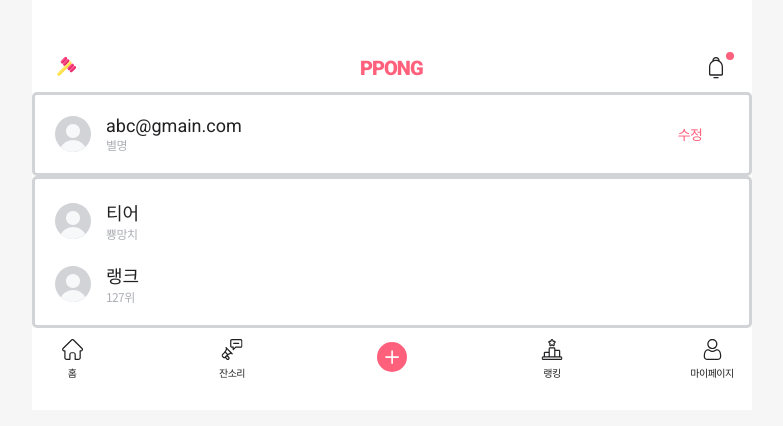
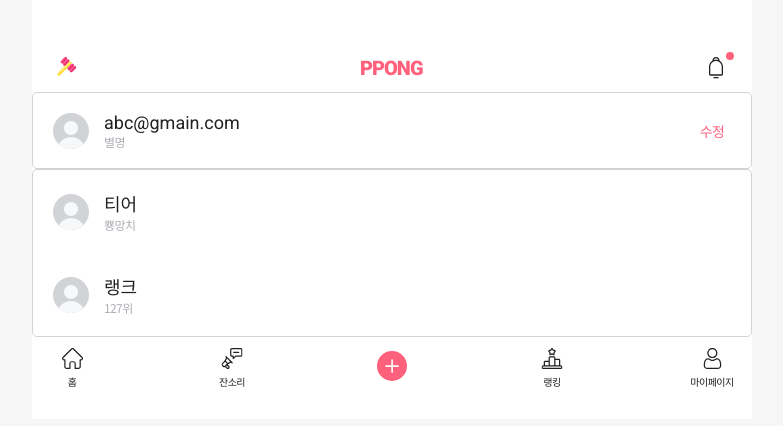
Before and after one commit to codestates-seb/seb42_main_026, a React (Create React App) app in the folder client/: page /MyPage in a window 1280 px wide. Shown: the top 426 px of the page, without its empty margins (248-1031 px from the left). Built offline with nearby package versions, Linux system fonts and the light colour scheme.

Commit message:
feat : Mypage 컴포넌트 구현 및 css 수정

```diff
--- a/client/src/components/ImageBox.tsx
+++ b/client/src/components/ImageBox.tsx
@@ -1,5 +1,5 @@
-import styled from "styled-components";
-import ICON_PROFILE from "../assets/ic_mypage_profile.svg";
+import styled from 'styled-components';
+import ICON_PROFILE from '../assets/ic_mypage_profile.svg';
 
 interface ImgCardProps {
   imgUrl?: string;
@@ -11,7 +11,7 @@ interface ImgCardProps {
 const ImageBox = ({ imgUrl, mainText, subText, lang }: ImgCardProps) => {
   return (
     <ImageBoxWrapper>
-      <img src={imgUrl === "" ? ICON_PROFILE : imgUrl} alt="profile_image" />
+      <img src={imgUrl === '' ? ICON_PROFILE : imgUrl} alt="profile_image" />
       <InfoBoxWrapper>
         <MainText lang={lang}>{mainText}</MainText>
         <SubText>{subText}</SubText>
@@ -27,6 +27,7 @@ const ImageBoxWrapper = styled.div`
   display: flex;
   gap: 15px;
   display: flex;
+  left: 20px;
   flex-direction: row;
   justify-content: flex-start;
 
@@ -48,14 +49,14 @@ const InfoBoxWrapper = styled.div`
 `;
 const MainText = styled.div`
   text-align: left;
-  font-family: ${(props) => (props.lang === "EN" ? "Roboto" : "Noto Sans KR")};
+  font-family: ${(props) => (props.lang === 'EN' ? 'Roboto' : 'Noto Sans KR')};
   color: var(--color-black01);
   font-size: var(--font-size18);
 `;
 const SubText = styled.div`
   text-align: left;
   font-size: var(--font-size12);
-  font-family: ${(props) => (props.lang === "EN" ? "Roboto" : "Noto Sans KR")};
+  font-family: ${(props) => (props.lang === 'EN' ? 'Roboto' : 'Noto Sans KR')};
   letter-spacing: -0.05em;
   color: var(--color-gray02);
 `;
--- a/client/src/container/mypage/ProfileCard.tsx
+++ b/client/src/container/mypage/ProfileCard.tsx
@@ -1,15 +1,10 @@
-import styled from "styled-components";
-import ImageBox from "../../components/ImageBox";
+import styled from 'styled-components';
+import ImageBox from '../../components/ImageBox';
 
 const ProfileCard = () => {
   return (
     <ProfileCardWrapper>
-      <ImageBox
-        imgUrl=""
-        mainText="abc@gmain.com"
-        subText="별명"
-        lang="EN"
-      ></ImageBox>
+      <ImageBox imgUrl="" mainText="abc@gmain.com" subText="별명" lang="EN"></ImageBox>
       <EditWrapper>
         <EditButton>수정</EditButton>
       </EditWrapper>
@@ -20,23 +15,21 @@ const ProfileCard = () => {
 export default ProfileCard;
 
 const ProfileCardWrapper = styled.div`
-  position: relative;
+  height: 75px;
   display: flex;
   flex-direction: row;
   justify-content: space-between;
   align-items: center;
-  border: solid var(--color-gray03);
+  border: 1px solid var(--color-gray03);
   border-radius: 5px;
-  width: calc(100% -40px);
-  padding: 20px;
 `;
 
 const EditWrapper = styled.div`
+  position: relative;
+  right: 20px;
   display: flex;
   justify-content: flex-end;
-  /* padding-right: 24px; */
   align-items: center;
-  padding-right: 20px;
 `;
 
 const EditButton = styled.div`
--- a/client/src/container/mypage/RankCard.tsx
+++ b/client/src/container/mypage/RankCard.tsx
@@ -1,22 +1,12 @@
-import styled from "styled-components";
-import ImageBox from "../../components/ImageBox";
+import styled from 'styled-components';
+import ImageBox from '../../components/ImageBox';
 
 const RankCard = () => {
   return (
     <>
       <RankCardWrapper>
-        <ImageBox
-          imgUrl=""
-          mainText="티어"
-          subText="뿅망치"
-          lang="EN"
-        ></ImageBox>
-        <ImageBox
-          imgUrl=""
-          mainText="랭크"
-          subText="127위"
-          lang="EN"
-        ></ImageBox>
+        <ImageBox imgUrl="" mainText="티어" subText="뿅망치" lang="KR"></ImageBox>
+        <ImageBox imgUrl="" mainText="랭크" subText="127위" lang="KR"></ImageBox>
       </RankCardWrapper>
     </>
   );
@@ -28,13 +18,10 @@ const RankCardWrapper = styled.div`
   position: relative;
   display: flex;
   flex-direction: column;
-  /* padding: 20px 0; */
-  padding: 20px;
   width: calc(100% -40px);
-  gap: 20px;
-  /* justify-content: space-between; */
+  gap: 40px;
   align-items: flex-start;
-  /* padding-left: 20px; */
-  border: solid var(--color-gray03);
+  border: 1px solid var(--color-gray03);
   border-radius: 5px;
+  padding: 20px 0;
 `;
```
Also changed, not shown: client/src/container/mypage/MyPost.tsx (added, +27 -0 lines).
